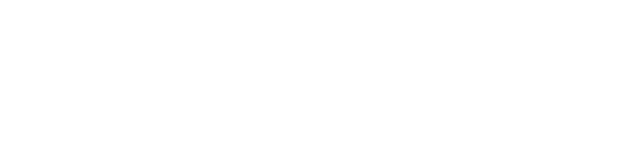
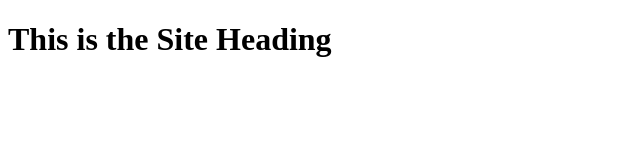
Before and after one commit to MD-Mac/workflow, a plain HTML site: page index.html in a window 1280 px wide. Shown: the whole page, without its empty margins (0-640 px from the left). Drawn offline with Linux system fonts and the light colour scheme.

Commit message:
Added header tags with h1 to the index file

```diff
--- a/index.html
+++ b/index.html
@@ -7,6 +7,14 @@
   <title>Worflow</title>
 </head>
 <body>
+  <!-- Header Container Starts -->
+  <header>
+    <!-- Site Name -->
+    <h1>
+      This is the Site Heading
+    </h1>
 
+  </header>
+  <!-- Header Container Ends -->
 </body>
 </html>
```
